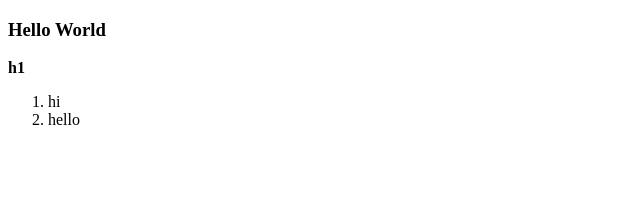
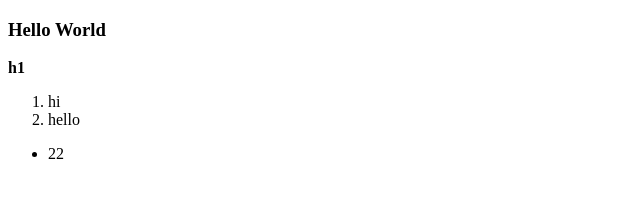
Before and after one commit to phuong97/cs_ftw_notes, a plain HTML site: page git.hub/index.html in a window 1280 px wide. Shown: the full height of the page, 0-640 px from the left. Drawn offline with Linux system fonts and the light colour scheme.

Commit message:
Update index.html

```diff
--- a/git.hub/index.html
+++ b/git.hub/index.html
@@ -16,5 +16,8 @@
     <li>hello</li>
 
 </ol>
+    <ul>
+        <li> 22 </li>
+    </ul>
 </body>
 </html>
```
